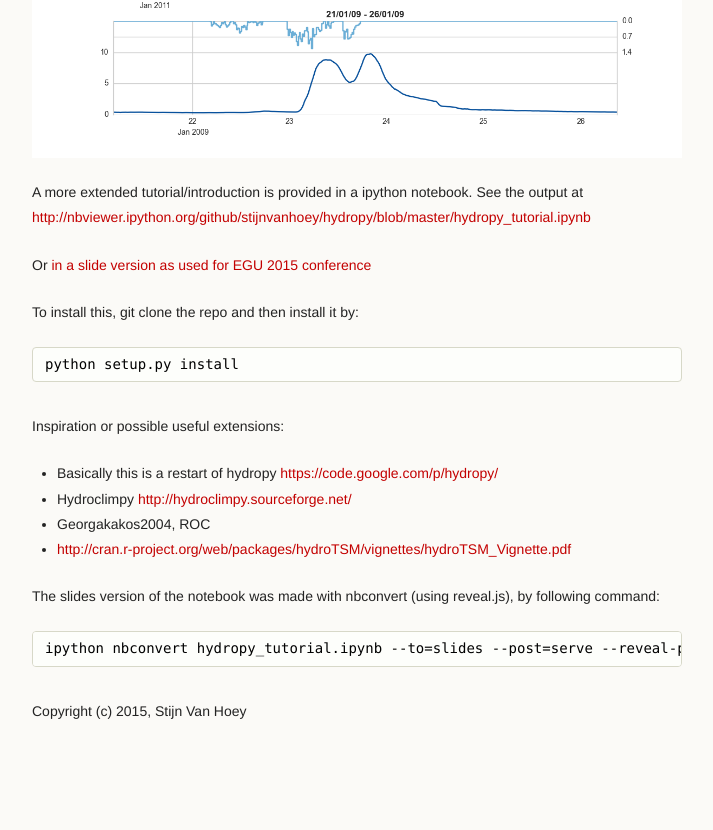
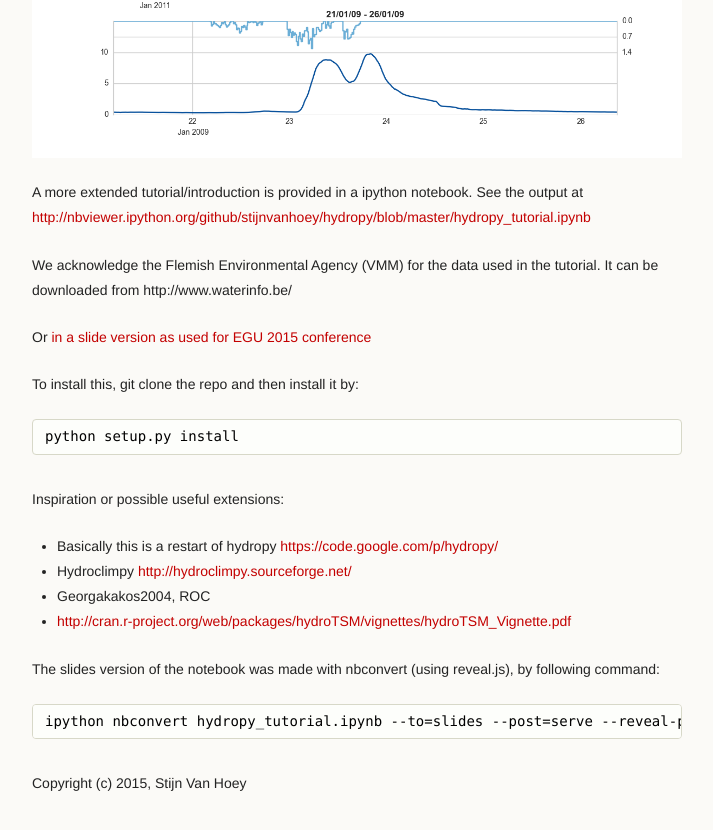
Before and after one commit to stijnvanhoey/hydropy, a plain HTML site: page index.html in a window 1280 px wide. Shown: the part 1442-2272 px from the top of the page, without its empty margins (278-991 px from the left). Before the commit the page ends 2238 px from the top, so only its background shows below. Drawn offline with Linux system fonts and the light colour scheme.

Commit message:
acknbowledgements

```diff
--- a/index.html
+++ b/index.html
@@ -56,6 +56,7 @@ storms = myflowserie.derive_storms(raindata['P06_014'], 'LS06_347', number_of_st
 <p><img src="./images/storms.png" alt="Selected storms"></p>
 
 <p>A more extended tutorial/introduction is provided in a ipython notebook. See the output at <a href="http://nbviewer.ipython.org/github/stijnvanhoey/hydropy/blob/master/hydropy_tutorial.ipynb">http://nbviewer.ipython.org/github/stijnvanhoey/hydropy/blob/master/hydropy_tutorial.ipynb</a></p>
+<p>We acknowledge the Flemish Environmental Agency (VMM) for the data used in the tutorial. It can be downloaded from <a href="http://www.waterinfo.be"></a>http://www.waterinfo.be/</p>
 <p>Or <a href="hydropy_tutorial.slides.html">in a slide version as used for EGU 2015 conference</a></p>
 
 <p>To install this, git clone the repo and then install it by:</p>
```
